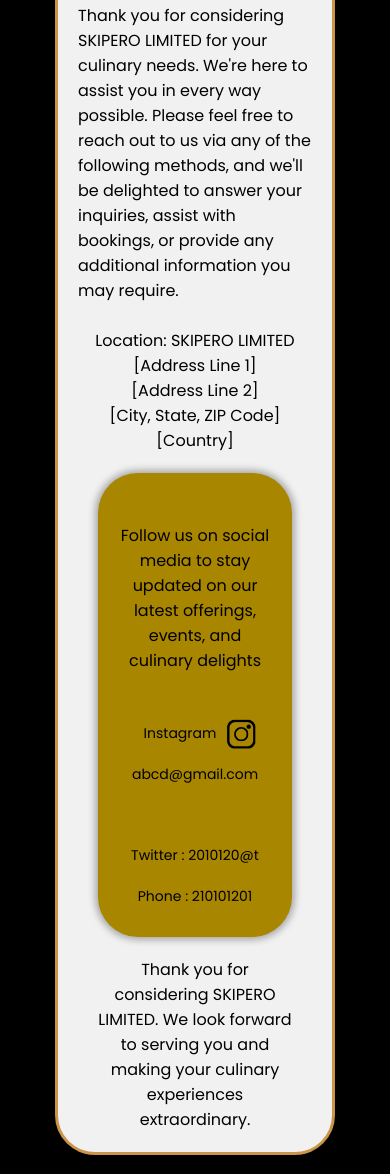
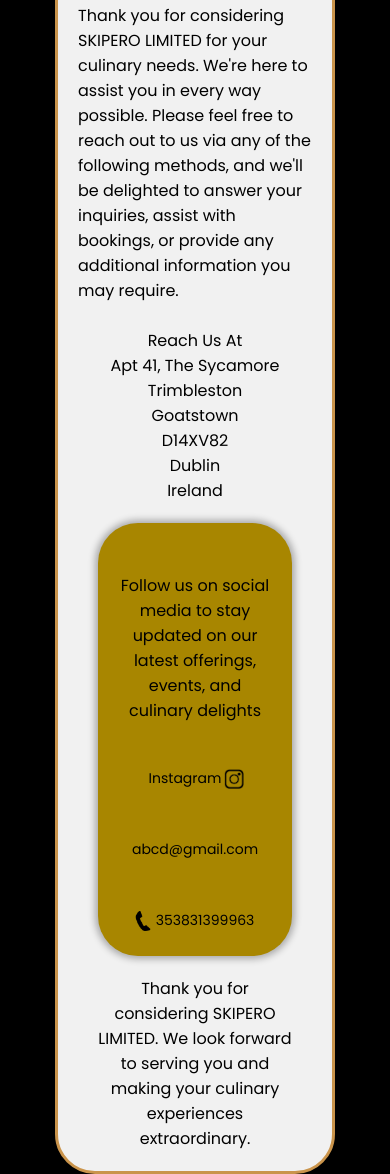
Before and after one commit to TartejBrothers/Skipero, a plain HTML site: page contact.html in a window 390 px wide. Shown: the part 232-1406 px from the top of the page. Drawn offline with Linux system fonts and the light colour scheme; a web font is replaced by a local one.

Commit message:
changes name

```diff
--- a/contact.css
+++ b/contact.css
@@ -41,7 +41,7 @@
 .lipart {
   display: flex;
   align-items: center;
-
+  width: 100%;
   font-size: 18px;
 }
 ul {
@@ -57,8 +57,7 @@
 li {
   justify-self: center;
   flex-direction: column;
-  justify-content: space-between;
-  width: 50%;
+  width: 100%;
   margin: 20px;
 }
 li a {
@@ -66,9 +65,9 @@
   color: #000000;
 }
 li p {
-  margin: 10px 10px 10px 10px;
+  margin: 10px 5px 10px 5px;
+}
 
-}
 .contactinfo {
   background-color: #f1f1f1;
   color: #000000;
@@ -102,9 +101,15 @@
   .map a p {
     margin: 15px 0px 0px 0px;
   }
+  .map img {
+    margin: 5px 5px 5px 5px;
+  }
   li {
     justify-content: center;
     flex-direction: column;
+  }
+  li img {
+    height: 20px;
   }
   .contactheader {
     font-size: 18px;
@@ -119,6 +124,9 @@
     align-items: center;
     gap: 0px;
   }
+  li p {
+    margin: 5px 3px 5px 3px;
+  }
   .lipart {
     display: flex;
     width: 100%;
--- a/contact.html
+++ b/contact.html
@@ -91,9 +91,9 @@
           <br />
           <div class="contactheader" style="font-size: 16px">
             <p>
-              Location: SKIPERO LIMITED<br />
-              [Address Line 1] <br />[Address Line 2] <br />[City, State, ZIP
-              Code] <br />[Country]
+              Reach Us At<br />
+              Apt 41, The Sycamore<br />
+              Trimbleston <br />Goatstown<br />D14XV82 <br />Dublin<br />Ireland
             </p>
           </div>
           <div class="contactlinks">
@@ -103,17 +103,22 @@
             </p>
             <ul>
               <li>
-                <a href="https://www.instagram.com/griancafe.ballymun/"
+                <a
+                  href="https://www.instagram.com/griancafe.ballymun/"
+                  target="_blank"
                   ><div class="lipart">
                     <p>Instagram</p>
                     <img src="instablack.png" alt="instagram" /></div
                 ></a>
+              </li>
+              <li>
                 <div class="lipart"><p>abcd@gmail.com</p></div>
               </li>
-
               <li>
-                <div class="lipart"><p>Twitter : 2010120@t</p></div>
-                <div class="lipart"><p>Phone : 210101201</p></div>
+                <div class="lipart">
+                  <img src="phone.png" alt="phone" />
+                  <p>353831399963</p>
+                </div>
               </li>
             </ul>
           </div>
@@ -123,7 +128,9 @@
           </p>
         </div>
         <div class="map">
-          <a href="https://www.google.com/maps" target="_blank"
+          <a
+            href="https://www.google.com/maps/place/Gr%C3%ADan+Cafe+-+Aspen/@53.3970367,-6.2670004,17z/data=!3m1!4b1!4m20!1m13!4m12!1m4!2m2!1d80.0423144!2d12.8117916!4e1!1m6!1m2!1s0x48670fa986877cbb:0x24454fca74b1a88e!2sgrian+cafe+ballymum!2m2!1d-6.2644255!2d53.3970367!3m5!1s0x48670fa986877cbb:0x24454fca74b1a88e!8m2!3d53.3970367!4d-6.2644255!16s%2Fg%2F11t_jsfg1l?entry=ttu"
+            target="_blank"
             ><p>Take me There - Google Maps</p>
             <img src="googlemapswhite.png" alt="google maps"
           /></a>
```
Also changed, not shown: events.html (+3 -1 lines), index.html (+3 -1 lines), menu.html (+3 -1 lines), services.html (+3 -1 lines), phone.png (added).
